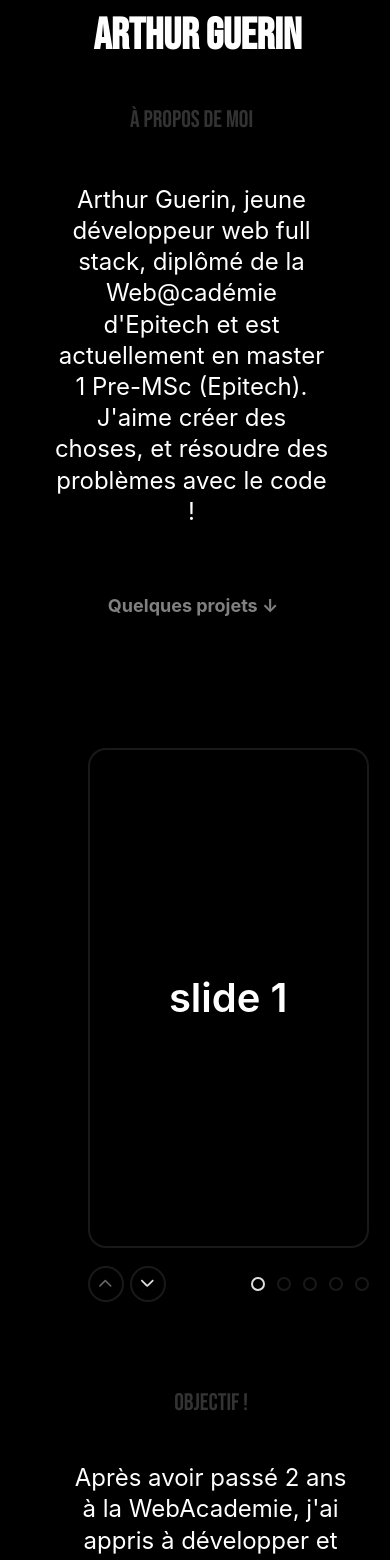
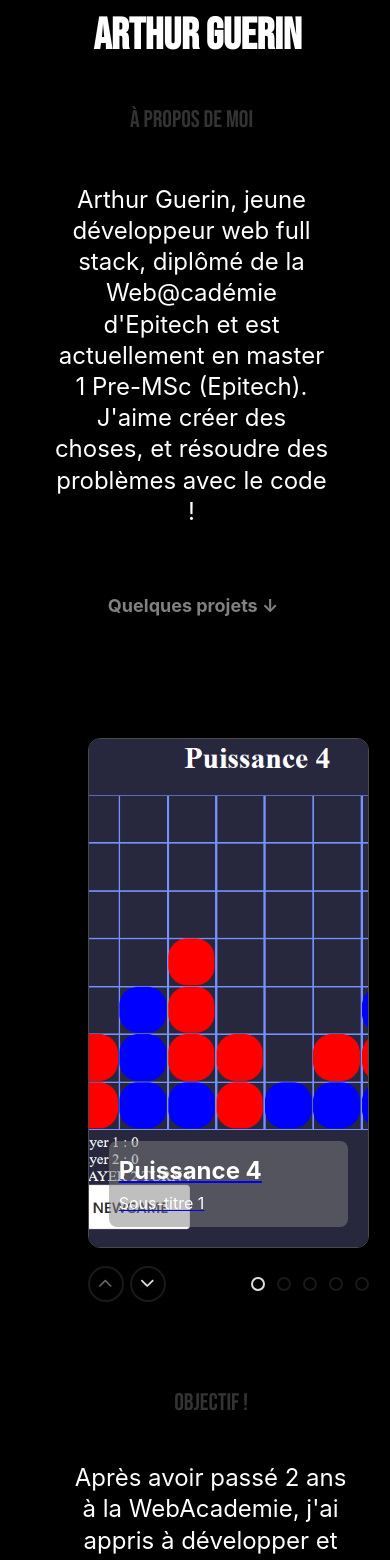
Before and after one commit to Arthuros727/portfoliov2, a React (Create React App) app in the folder arthur-guerin-portfolio/: page / in a window 390 px wide. Shown: the top 1560 px of the page. Built offline with nearby package versions, Linux system fonts and the light colour scheme.

Commit message:
ADDresponsiveObjCSSslide

```diff
--- a/arthur-guerin-portfolio/src/carouselle/js/EmblaCarousel.js
+++ b/arthur-guerin-portfolio/src/carouselle/js/EmblaCarousel.js
@@ -1,39 +1,51 @@
-import React from 'react'
-import { DotButton, useDotButton } from './EmblaCarouselDotButton'
+import React from 'react';
+import { DotButton, useDotButton } from './EmblaCarouselDotButton';
 import {
   PrevButton,
   NextButton,
   usePrevNextButtons
-} from './EmblaCarouselArrowButtons'
-import useEmblaCarousel from 'embla-carousel-react'
+} from './EmblaCarouselArrowButtons';
+import useEmblaCarousel from 'embla-carousel-react';
+
+// Données des slides
+const slideData = [
+  { title: "Puissance 4", subtitle: "Sous-titre 1", imageUrl: "p4.png",url: "https://github.com/Arthuros727/Puissance4"},
+  { title: "Slide 2", subtitle: "Sous-titre 2", imageUrl: "" },
+  { title: "Slide 3", subtitle: "Sous-titre 3", imageUrl: "" },
+  { title: "Slide 4", subtitle: "Sous-titre 4", imageUrl: "" },
+  { title: "Slide 5", subtitle: "Sous-titre 5", imageUrl: "" }
+];
 
 const EmblaCarousel = (props) => {
-  const { slides, options } = props
-  const [emblaRef, emblaApi] = useEmblaCarousel(options)
+  const { slides, options } = props;
+  const [emblaRef, emblaApi] = useEmblaCarousel(options);
 
-  const { selectedIndex, scrollSnaps, onDotButtonClick } =
-    useDotButton(emblaApi)
+  const { selectedIndex, scrollSnaps, onDotButtonClick } = useDotButton(emblaApi);
 
-  const {
-    prevBtnDisabled,
-    nextBtnDisabled,
-    onPrevButtonClick,
-    onNextButtonClick
-  } = usePrevNextButtons(emblaApi)
+  const { prevBtnDisabled, nextBtnDisabled, onPrevButtonClick, onNextButtonClick } = usePrevNextButtons(emblaApi);
 
   return (
     <section className="embla">
       <div className="embla__viewport" ref={emblaRef}>
         <div className="embla__container">
-          {slides.map((index) => (
+          {slides.map((_, index) => (
             <div className="embla__slide" key={index}>
-              <div className="embla__slide__number">
-            {index === 0 ? "slide 1" : null}
-            {index === 1 ? "slide 2" : null}
-            {index === 2 ? "slide 3" : null}
-            {index === 3 ? "slide 4" : null}
-            {index === 4 ? "slide 5" : null}
-          </div>
+              <a href={slideData[index].url} target='_blank'>
+              <div
+                className="embla__slide__background"
+                style={{ backgroundImage: `url(${slideData[index].imageUrl})` }}
+              ></div>
+
+              <div className="embla__slide__content">
+                <div className="embla__slide__text">
+                  <h2 className="embla__slide__title">{slideData[index].title}</h2>
+                  <p className="embla__slide__subtitle">{slideData[index].subtitle}</p>
+                </div>
+                <div className="embla__slide__message">
+        Aller voir sur GitHub
+      </div>
+              </div>
+              </a>
             </div>
           ))}
         </div>
@@ -58,7 +70,7 @@ const EmblaCarousel = (props) => {
         </div>
       </div>
     </section>
-  )
-}
+  );
+};
 
-export default EmblaCarousel
+export default EmblaCarousel;
--- a/arthur-guerin-portfolio/src/carouselle/js/css/embla.css
+++ b/arthur-guerin-portfolio/src/carouselle/js/css/embla.css
@@ -14,6 +14,87 @@
   .embla__viewport {
     overflow: hidden;
   }
+  .embla__slide__background {
+    position: absolute;
+    top: 0;
+    left: 0;
+    width: 100%;
+    height: 100%;
+    background-size: cover;
+    background-position: center;
+    z-index: -1;
+    transition: transform 0.5s ease, filter 0.5s ease;
+  }
+  .embla__slide:hover .embla__slide__background {
+    transform: scale(1.1);
+    filter: blur(5px);
+  }
+  .embla__slide__content {
+    display: flex;
+    flex-direction: column;
+    justify-content: flex-end;
+    height: 100%;
+    padding: 20px;
+    box-sizing: border-box;
+    position: relative;
+  }
+
+  .embla__slide__text {
+    background: rgba(128, 128, 128, 0.5);
+    padding: 10px;
+    border-radius: 8px;
+    opacity: 1;
+    transition: opacity 0.5s ease;
+  }
+
+  .embla__slide:hover .embla__slide__text {
+    opacity: 1;
+  }
+
+  .embla__slide__message {
+    display: none;
+    position: absolute;
+    bottom: 50%;
+    left: 42%;
+    background: rgba(0, 0, 0, 0.7);
+    color: white;
+    padding: 10px;
+    border-radius: 5px;
+    transition: opacity 0.5s ease, transform 0.5s ease;
+    opacity: 0;
+    transform: translateY(10px);
+    animation: fadeInOpacity 0.5s forwards;
+  }
+
+  .embla__slide:hover .embla__slide__message {
+    display: block;
+    opacity: 1;
+    transform: translateY(0);
+  }
+  .embla__slide__text h2, .embla__slide__text p {
+    color: white;
+    margin: 0;
+  }
+  @keyframes fadeInOpacity {
+    from {
+      opacity: 0;
+      transform: translateY(10px);
+    }
+    to {
+      opacity: 1;
+      transform: translateY(0);
+    }
+  }
+
+
+  .embla__slide__text {
+    background: rgba(128, 128, 128, 0.5);
+  }
+  .embla__slide__content p, h2{
+
+    opacity: 1;
+    color: white;
+  }
   .embla__container {
     display: flex;
     touch-action: pan-x pinch-zoom;
@@ -22,10 +103,15 @@
     flex-direction: column;
   }
   .embla__slide {
+    border: 1px solid #4a4a4a;
+    border-radius: 12px;
+    box-shadow: 0 4px 8px rgba(0, 0, 0, 0.1);
     transform: translate3d(0, 0, 0);
     flex: 0 0 var(--slide-size);
     min-height: 0;
     padding-top: var(--slide-spacing);
+    overflow: hidden;
+    background: #000000;
   }
   .embla__slide__number {
     box-shadow: inset 0 0 0 0.2rem var(--detail-medium-contrast);
@@ -120,7 +206,11 @@
   }
 
   @media (max-width: 1000px) {
+    .embla__slide__message {
 
+      left: 36%;
+
+    }
     .embla {
       background-color: rgb(0, 0, 0);
       color: white;
```
Also changed, not shown: arthur-guerin-portfolio/public/p4.png (added), 1 other file (tests, documents, lock files or other folders).
